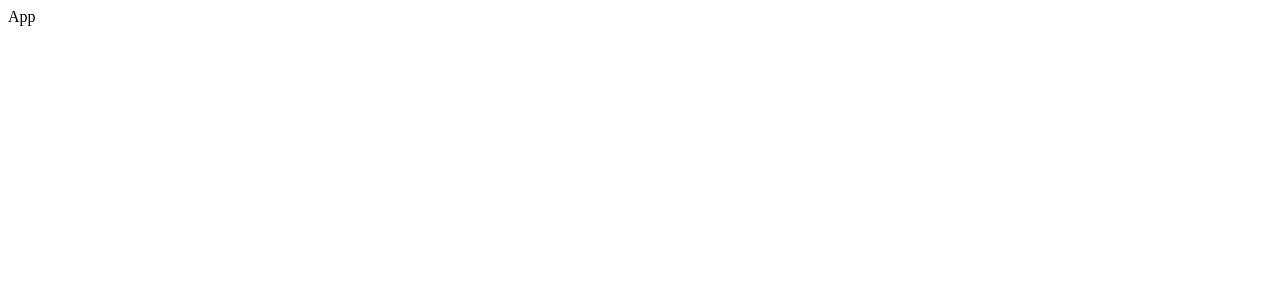
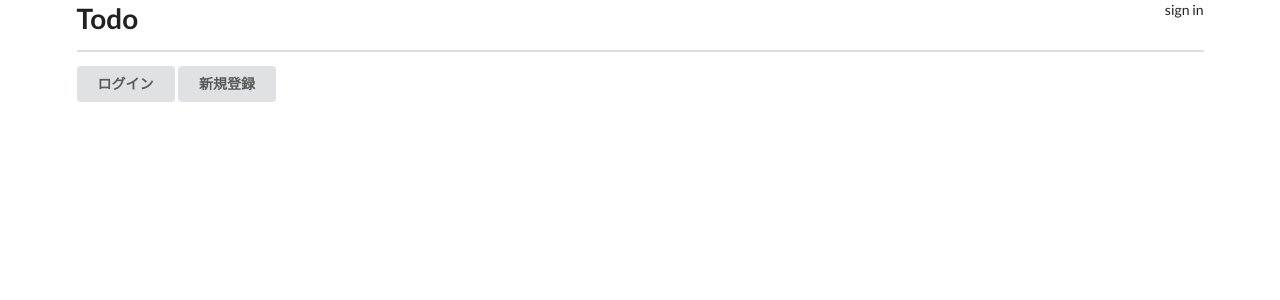
Before and after one commit to jima-r20/react-todo, a React (Create React App) app in the folder todos/: page / in a window 1280 px wide. Shown: the top 300 px of the page. Built offline with nearby package versions, Linux system fonts and the light colour scheme.

Commit message:
ホーム画面(仮)

```diff
--- a/todos/public/index.html
+++ b/todos/public/index.html
@@ -5,6 +5,10 @@
     <link rel="icon" href="%PUBLIC_URL%/favicon.ico" />
     <meta name="viewport" content="width=device-width, initial-scale=1" />
     <meta name="theme-color" content="#000000" />
+    <link
+      rel="stylesheet"
+      href="https://cdnjs.cloudflare.com/ajax/libs/semantic-ui/2.4.1/semantic.min.css"
+    />
     <meta
       name="description"
       content="Web site created using create-react-app"
--- a/todos/src/components/App.js
+++ b/todos/src/components/App.js
@@ -1,7 +1,14 @@
 import React from 'react';
+import Header from './Header';
 
 const App = () => {
-  return <div>App</div>;
+  return (
+    <div className="ui container">
+      <Header />
+      <button className="ui button">ログイン</button>
+      <button className="ui button">新規登録</button>
+    </div>
+  );
 };
 
 export default App;
--- /dev/null
+++ b/todos/src/components/Header.js
@@ -0,0 +1,12 @@
+import React from 'react';
+
+const Header = () => {
+  return (
+    <div className="ui secondary pointing menu">
+      <h1>Todo</h1>
+      <div className="right menu">sign in</div>
+    </div>
+  );
+};
+
+export default Header;
```
Also changed, not shown: 1 other file (tests, documents, lock files or other folders).
